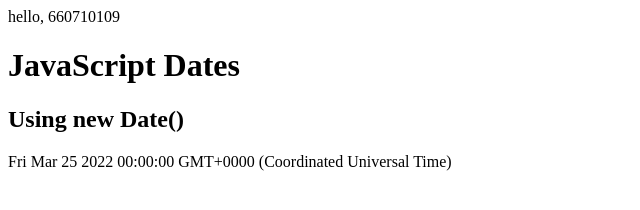
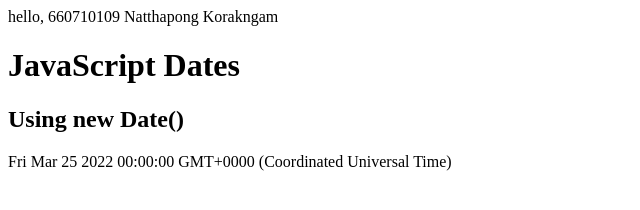
Before and after one commit to 660710109/517101_109, a plain HTML site: page index.html in a window 1280 px wide. Shown: the whole page, without its empty margins (0-640 px from the left). Drawn offline with Linux system fonts and the light colour scheme.

Commit message:
เพิ่มบรรทัดที่แสดงรหัสนักศึกษาและชื่อ นามสกุล

```diff
--- a/index.html
+++ b/index.html
@@ -1,7 +1,7 @@
 <!DOCTYPE html>
 <html>
 <body>
-hello, 660710109
+hello, 660710109 Natthapong Korakngam
 <h1>JavaScript Dates</h1>
 <h2>Using new Date()</h2>
 
```
